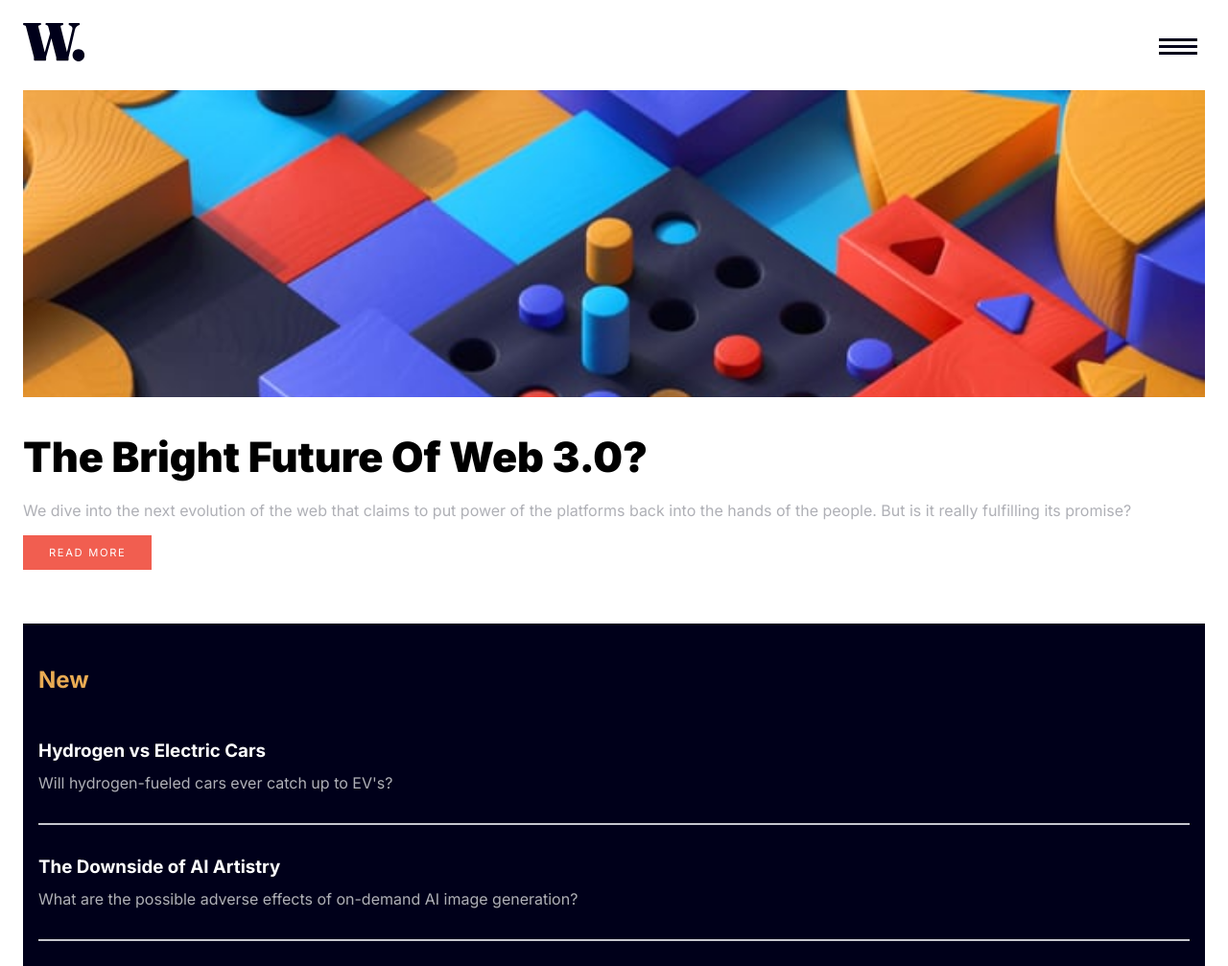
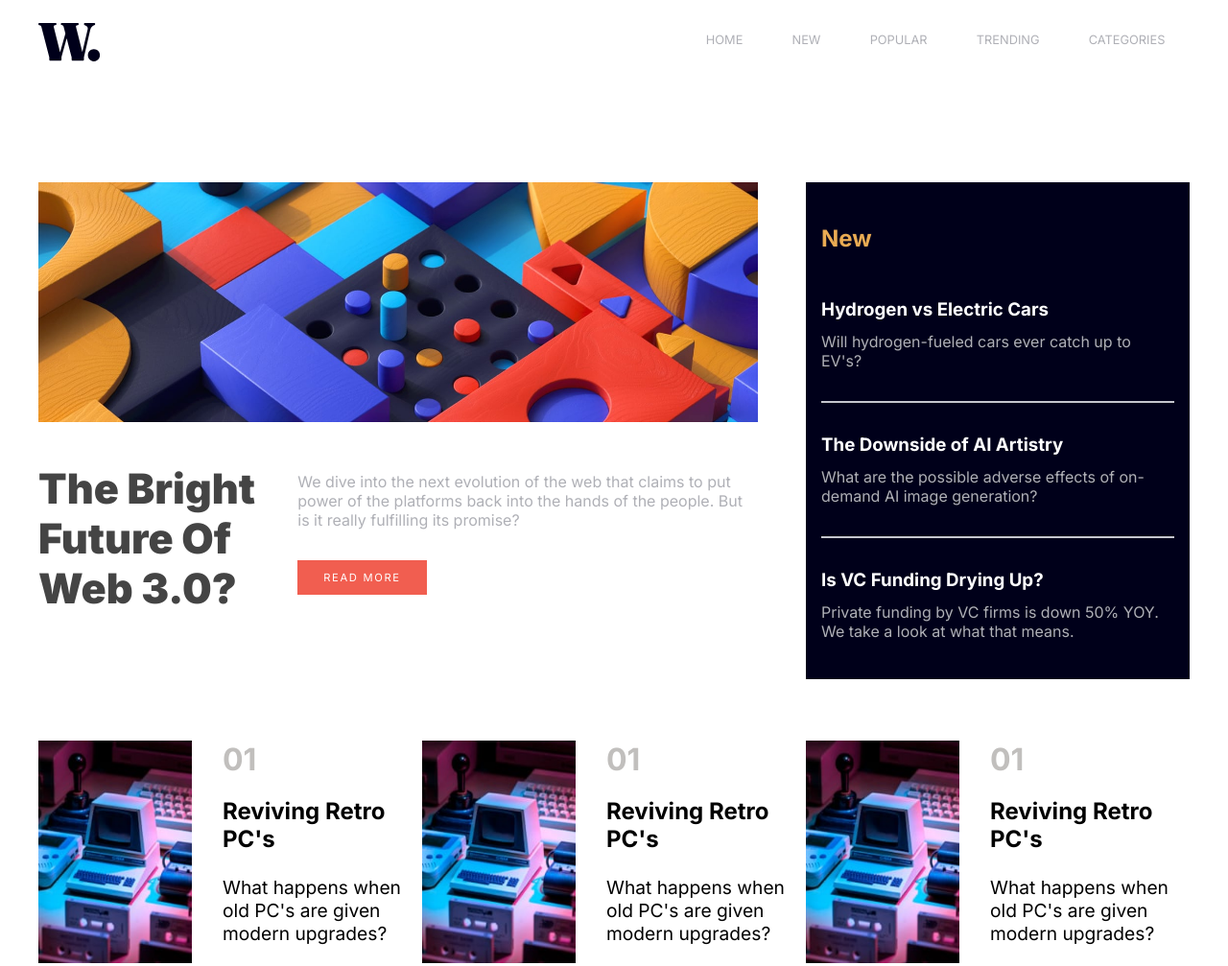
Before and after one commit to LukeWardDev/News-Homepage-Responsive, a plain HTML site: page index.html in a window 1280 px wide. Shown: the top 1007 px of the page at 96% size. Drawn offline with Linux system fonts and the light colour scheme.

Commit message:
Refactored code to allow flexbox layout for hero. Finished styles for desktop layout

```diff
--- a/css/main.scss
+++ b/css/main.scss
@@ -14,6 +14,7 @@ header{
     svg.menu{
         width: 3em;
         margin-top: 1em;
+        cursor: pointer;
     }
 }
 
@@ -38,9 +39,10 @@ nav{
             color: black;
             padding: .75em 2em;
             display: block;
+            text-decoration: none;
 
             &:hover{
-                background: rgb(235,235,235);
+                text-decoration: underline;
             }
         }
     }
@@ -49,6 +51,7 @@ nav{
         float: right;
         margin: 2em;
         width: 2.5em;
+        cursor: pointer;
     }
 }
 
@@ -63,15 +66,17 @@ nav{
 .hero-content {
 
 
+
     h1{
         font-size: 2.7em;
         font-weight: 900;
+        margin: 1em 0;
     }
 
     p{
         color: hsl(233, 5%, 70%);
         margin-top: -1em;
-        margin-bottom: 1em;
+        margin-bottom: 2em;
     }
 
     a.read-more{
@@ -117,20 +122,23 @@ nav{
 
 .feature{
     display: flex;
-    justify-content: space-between;
+    gap: 2em;
     margin-bottom: 4em;
 
     .feature-content{
-        width: 55%;
+        width: 52%;
+        max-width: 200px;
+        height: auto;
     }
 
     img{
         width: 40%;
-        height: 10em;
+        max-width: 200px;
+        height: auto;
     }
 
     h2{
-        font-size: 1em;
+        font-size: 1.5em;
         margin-bottom: 1em;
     }
 
@@ -139,8 +147,107 @@ nav{
         margin: 0 0 0.5em 0;
         color: hsl(30, 3%, 75%);
     }
+
+    p{
+        font-size: 1.2em;
+    }
 }
 
 .open-nav{
     transform: translateX(0%);
 }
+
+@media only screen and (min-width: 950px) {
+    header{
+
+        svg.menu{
+            display: none;
+        }
+
+        nav{
+            transform: translateX(0);
+            position: unset;
+            display: block;
+            width: auto;
+            height: auto;
+            background: none;
+        }
+
+        svg.close{
+            display: none;
+        }
+
+        ul{
+            display: flex;
+            margin: 0;
+
+            a{
+                font-size: 0.8rem;
+                color: hsl(233, 5%, 70%);
+                text-decoration: none;
+
+                &:hover{
+                    text-decoration: underline;
+                }
+            }
+        }
+    }
+
+    .top-stories{
+        display: flex;
+    }
+
+    section.feature{
+        width: 1500px;
+    }
+}
+
+@media only screen and (min-width: 1200px) {
+   .wrapper{
+    width: 1200px;
+    margin: 0 auto;
+   }
+
+   header{
+    margin-bottom: 1rem;
+   }
+
+   .hero-content{
+        display: flex;
+        justify-content: space-between;
+        background-color: #fff;
+        color: #444;
+   }
+
+   .hero-img{
+        grid-column: col1-start;
+        grid-row: row1-start ;
+        background: url('../img/image-web-3-desktop.jpg');
+        width: 100%;
+        height: 40vh;
+        background-size: cover;
+        margin: 0;
+        max-height: 250px;
+    }
+
+    section.left-col{
+        width: 750px;
+    }
+
+    section.right-col{
+        width: 400px;
+    }
+
+    .new-story{
+        display: flex;
+        justify-content: space-between;
+        align-items: center;
+    }
+
+    .new-story-content{
+        P{
+            margin-top: 45px;
+        }
+    }
+
+}
--- a/index.html
+++ b/index.html
@@ -28,10 +28,19 @@
             <svg class="menu" xmlns="http://www.w3.org/2000/svg"><g fill="#00001A" fill-rule="evenodd"><path d="M0 0h40v3H0zM0 7h40v3H0zM0 14h40v3H0z"/><path d="M0 0h40v3H0z"/></g></svg>
         </header>
         <section class="hero-content">
+            <section class="left-col">
                 <div class="hero-img"></div>
+                <section class="new-story">
+                    <section class="hero-title">
                         <h1>The Bright Future Of Web 3.0?</h1>
+                    </section>
+                    <section class="new-story-content">
                         <p>We dive into the next evolution of the web that claims to put power of the platforms back into the hands of the people. But is it really fulfilling its promise?</p>
                         <a href="#" class="read-more">Read More</a>
+                    </section>
+                </section>
+            </section>
+            <section class="right-col">
                 <div class="sidebar">
                     <h2>New</h2>
                     <h3>Hydrogen vs Electric Cars</h3>
@@ -43,6 +52,7 @@
                     <h3>Is VC Funding Drying Up?</h3>
                     <p>Private funding by VC firms is down 50% YOY. We take a look at what that means.</p>
                 </div>
+            </section>
         </section>
         <section class="top-stories">
             <section class="feature">
```
Also changed, not shown: css/main.css, 1 other file. Lines whose indentation alone changed are shown as unchanged.
